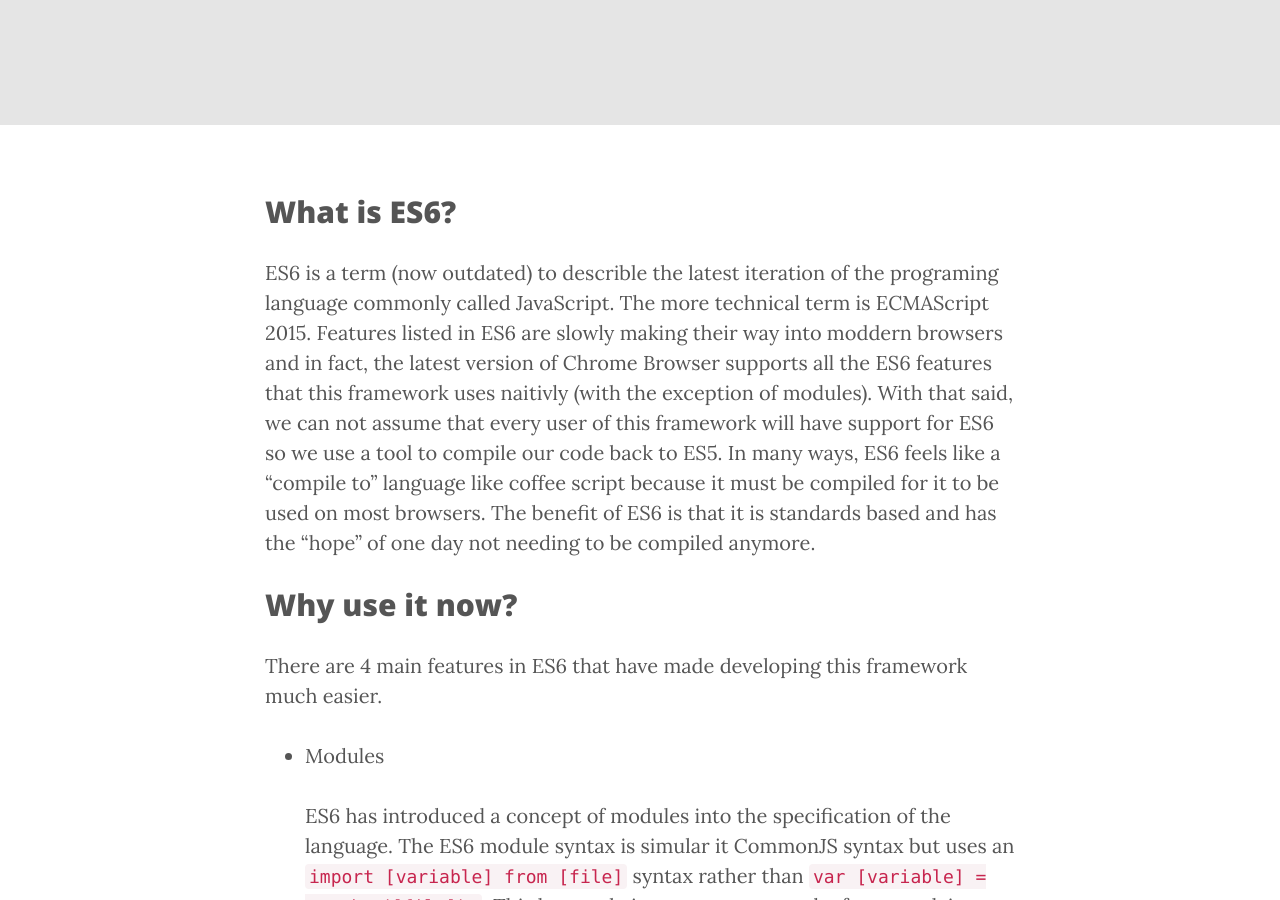
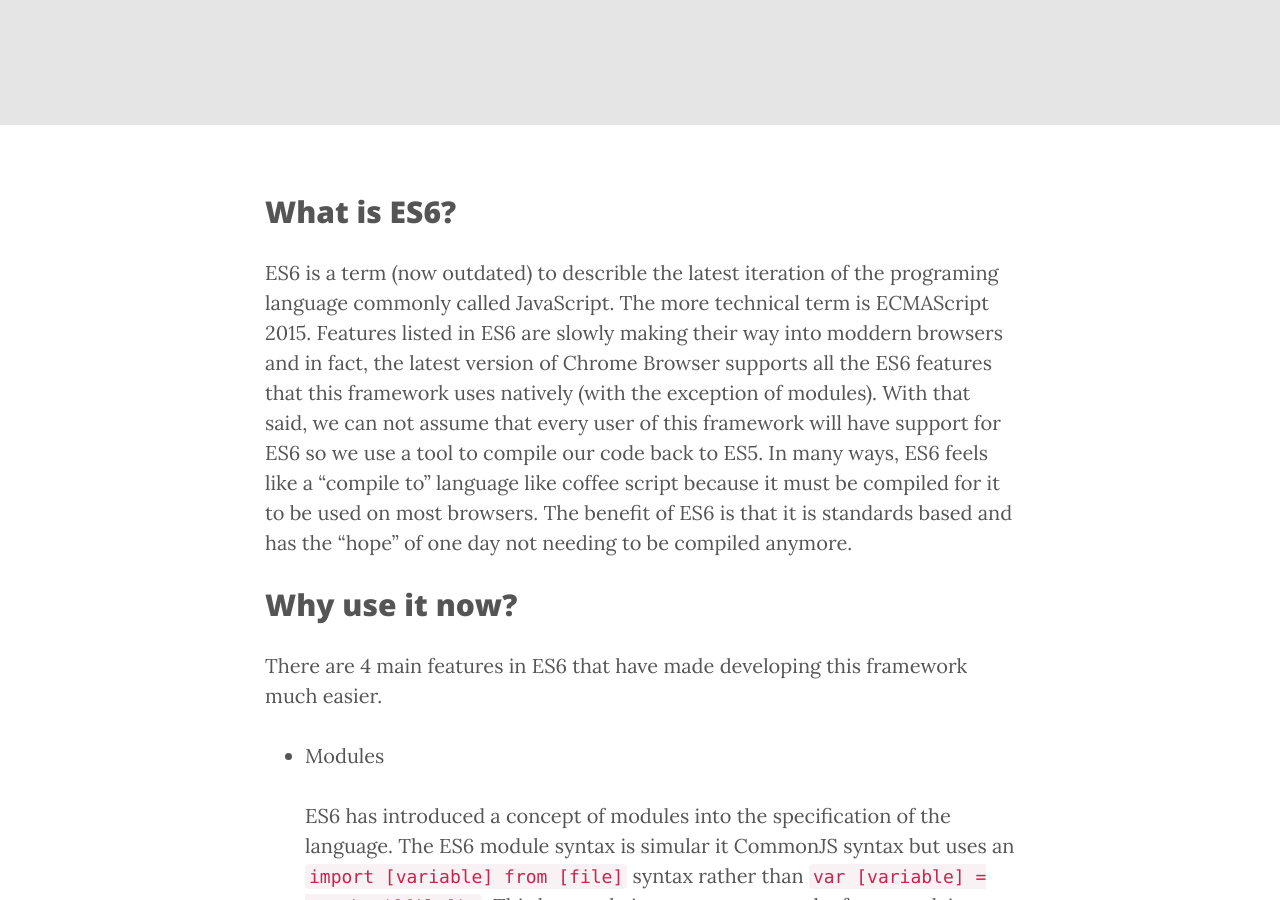
Before and after one commit to kotojs/kotojs, a Jekyll site: the page built from _posts/2015-02-27-first.markdown, in a window 1280 px wide and 900 px high, scrolled down 351 px. Built offline with Jekyll 4.4.1, drawn with Linux system fonts in a browser that asks for light colours; nearby versions of some CDN libraries.

Commit message:
fixing some typos

```diff
--- a/_posts/2015-02-27-first.markdown
+++ b/_posts/2015-02-27-first.markdown
@@ -7,7 +7,7 @@ author:     "Nick Randall"
 ---
 
 ## What is ES6?
-ES6 is a term (now outdated) to describle the latest iteration of the programing language commonly called JavaScript. The more technical term is ECMAScript 2015. Features listed in ES6 are slowly making their way into moddern browsers and in fact, the latest version of Chrome Browser supports all the ES6 features that this framework uses naitivly (with the exception of modules). With that said, we can not assume that every user of this framework will have support for ES6 so we use a tool to compile our code back to ES5. In many ways, ES6 feels like a "compile to" language like coffee script because it must be compiled for it to be used on most browsers. The benefit of ES6 is that it is standards based and has the "hope" of one day not needing to be compiled anymore.
+ES6 is a term (now outdated) to describle the latest iteration of the programing language commonly called JavaScript. The more technical term is ECMAScript 2015. Features listed in ES6 are slowly making their way into moddern browsers and in fact, the latest version of Chrome Browser supports all the ES6 features that this framework uses natively (with the exception of modules). With that said, we can not assume that every user of this framework will have support for ES6 so we use a tool to compile our code back to ES5. In many ways, ES6 feels like a "compile to" language like coffee script because it must be compiled for it to be used on most browsers. The benefit of ES6 is that it is standards based and has the "hope" of one day not needing to be compiled anymore.
 
 ## Why use it now?
 There are 4 main features in ES6 that have made developing this framework much easier.
--- a/index.markdown
+++ b/index.markdown
@@ -51,7 +51,7 @@ barChart.draw(data);
 ### How is it different than d3.chart?
 
 #### ES6 (ECMAScript 2015)
-For starters, this entire framework is written in ES6 (ECMAScript 2015). This allows us to use classes as the base structure for widgets and use the syntatic sugur for authoring classes that has added in the latest version of the language commonly called JavaScript. This framework also utilizes Maps and Sets (another feature recently added to JS). The library has been compiled back to ES5 (using babel) and it has listed an ES6 polyfill as a dependency so legacy browsers should be able to use it just fine.
+For starters, this entire framework is written in ES6 (ECMAScript 2015). This allows us to use classes as the base structure for widgets and use the syntatic sugar for authoring classes that has added in the latest version of the language commonly called JavaScript. This framework also utilizes Maps and Sets (another feature recently added to JS). The library has been compiled back to ES5 (using babel) and it has listed an ES6 polyfill as a dependency so legacy browsers should be able to use it just fine.
 
 #### Common API for getting and setting configurable options.
 In d3.chart, it is a common practice to have each configurable option (ex. Height, Widgth, fill) to have its own getter and setter method attached to the chart. This practice is suggested by Mike Bostock (creator of D3) and generally a good thing. For my own personal use case of this framework, I need the abily to store all the configs to a single object and so I found it much easier to have a common API for getting and setting config items like so:
```
